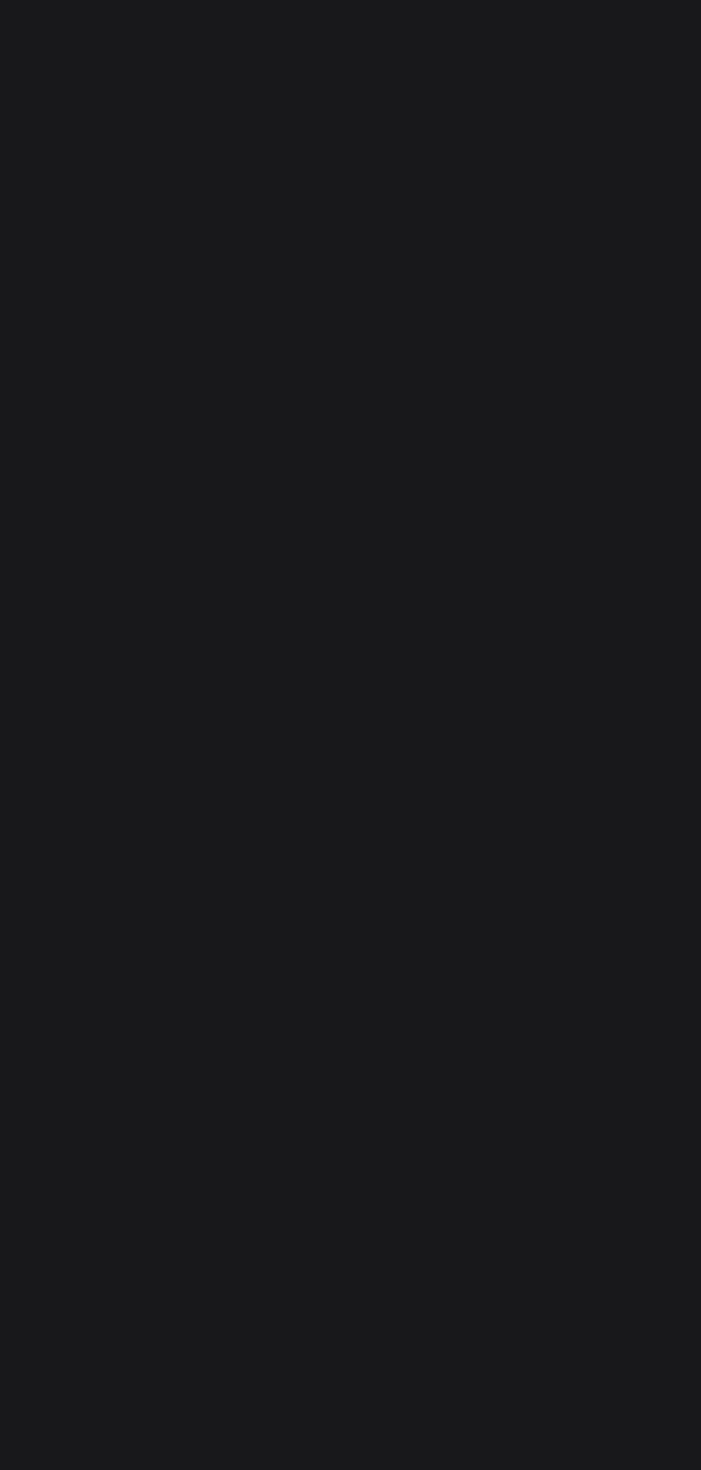
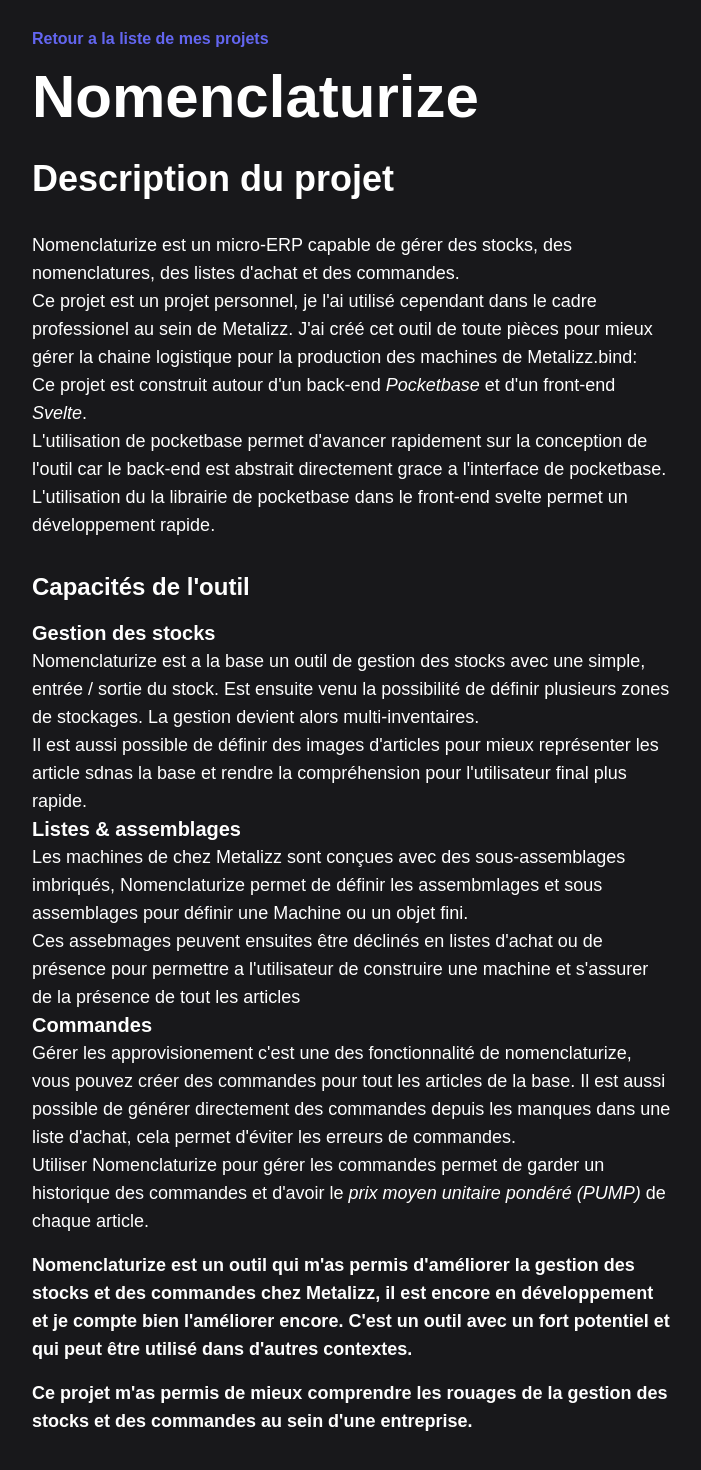
Before and after one commit to Kworz/portfolio, a SvelteKit app: page /projects/nomenclaturize in a window 1280 px wide. Before the commit this address had no page. Shown: the part 72-1542 px from the top of the page, without its empty margins (288-989 px from the left). Before the commit the page ends 800 px from the top, so only its background shows below. Built offline with nearby package versions, Linux system fonts and the light colour scheme; a web font is replaced by a local one.

Commit message:
added nomenclaturize project

```diff
--- a/src/routes/(home)/+page.svelte
+++ b/src/routes/(home)/+page.svelte
@@ -111,7 +111,7 @@
 
     <h2 class="mb-16 text-center">Mes expériences</h2>
 
-    <div class="w-2/3 mx-auto flex flex-col gap-12">
+    <div class="w-2/3 mx-auto flex flex-col gap-2">
 
         <Experience date={"Septembre 2017 — Aujourd'hui"}>
 
@@ -142,7 +142,7 @@
 
         </Experience>
 
-        <Experience date="Juin 2022 — Aujourd'hui">
+        <Experience date="Juin 2022 — Aujourd'hui" last>
 
             <svelte:fragment slot="lead">
                 <a href="https://metalizz.com/"><h3>Wildcard records</h3></a>
@@ -181,6 +181,13 @@
             <div class="h-48 p-8 rounded-xl object-contain text-white hover:scale-[1.02] duration-200 ease-in-out shadow-md hover:shadow-xl" style:background-image={"url(projects/la-graine/cover.jpeg)"} style:background-size="cover" style:background-position="center">
                 <h5>La Graine</h5>
                 <p>Wildcard Record — Projet musical</p>
+            </div>
+        </a>
+
+        <a href="/projects/nomenclaturize">
+            <div class="h-48 p-8 rounded-xl object-contain text-white hover:scale-[1.02] duration-200 ease-in-out shadow-md hover:shadow-xl bg-gradient-to-br from-pink-700 to-violet-400">
+                <h5>Nomenclaturize</h5>
+                <p>Personnel — ERP / Software fullstack</p>
             </div>
         </a>
     </div>
--- /dev/null
+++ b/src/routes/(projects)/projects/nomenclaturize/+page.svelte
@@ -0,0 +1,56 @@
+<h1 class="mb-8">Nomenclaturize</h1>
+
+<h2>Description du projet</h2>
+
+<p class="mt-8">
+    Nomenclaturize est un micro-ERP capable de gérer des stocks, des nomenclatures, des listes d'achat et des commandes.
+</p>
+
+<p>
+    Ce projet est un projet personnel, je l'ai utilisé cependant dans le cadre professionel au sein de Metalizz.
+    J'ai créé cet outil de toute pièces pour mieux gérer la chaine logistique pour la production des machines de Metalizz.bind:
+</p>
+
+<p>
+    Ce projet est construit autour d'un back-end <em>Pocketbase</em> et d'un front-end <em>Svelte</em>.
+</p>
+
+<p>
+    L'utilisation de pocketbase permet d'avancer rapidement sur la conception de l'outil car le back-end est abstrait directement grace a l'interface de pocketbase. L'utilisation du la librairie de pocketbase dans le front-end svelte permet un développement rapide.
+</p>
+
+<h3 class="mt-8 mb-4">Capacités de l'outil</h3>
+
+<h4>Gestion des stocks</h4>
+
+<p>Nomenclaturize est a la base un outil de gestion des stocks avec une simple, entrée / sortie du stock. Est ensuite venu la possibilité de définir plusieurs zones de stockages. La gestion devient alors multi-inventaires.</p>
+
+<p>Il est aussi possible de définir des images d'articles pour mieux représenter les article sdnas la base et rendre la compréhension pour l'utilisateur final plus rapide.</p>
+
+<h4>Listes & assemblages</h4>
+
+<p>
+    Les machines de chez Metalizz sont conçues avec des sous-assemblages imbriqués, Nomenclaturize permet de définir les assembmlages et sous assemblages pour définir une Machine ou un objet fini.
+</p>
+
+<p>Ces assebmages peuvent ensuites être déclinés en listes d'achat ou de présence pour permettre a l'utilisateur de construire une machine et s'assurer de la présence de tout les articles</p>
+
+<h4>Commandes</h4>
+
+<p>
+    Gérer les approvisionement c'est une des fonctionnalité de nomenclaturize, vous pouvez créer des commandes pour tout les articles de la base.
+    Il est aussi possible de générer directement des commandes depuis les manques dans une liste d'achat, cela permet d'éviter les erreurs de commandes.
+</p>
+
+<p>
+    Utiliser Nomenclaturize pour gérer les commandes permet de garder un historique des commandes et d'avoir le <em>prix moyen unitaire pondéré (PUMP)</em> de chaque article.
+</p>
+
+<p class="mt-4 font-semibold text-lg">
+    Nomenclaturize est un outil qui m'as permis d'améliorer la gestion des stocks et des commandes chez Metalizz, il est encore en développement et je compte bien l'améliorer encore.
+    C'est un outil avec un fort potentiel et qui peut être utilisé dans d'autres contextes.
+</p>
+
+<p class="mt-4 font-semibold text-lg">
+    Ce projet m'as permis de mieux comprendre les rouages de la gestion des stocks et des commandes au sein d'une entreprise.
+</p>
```
